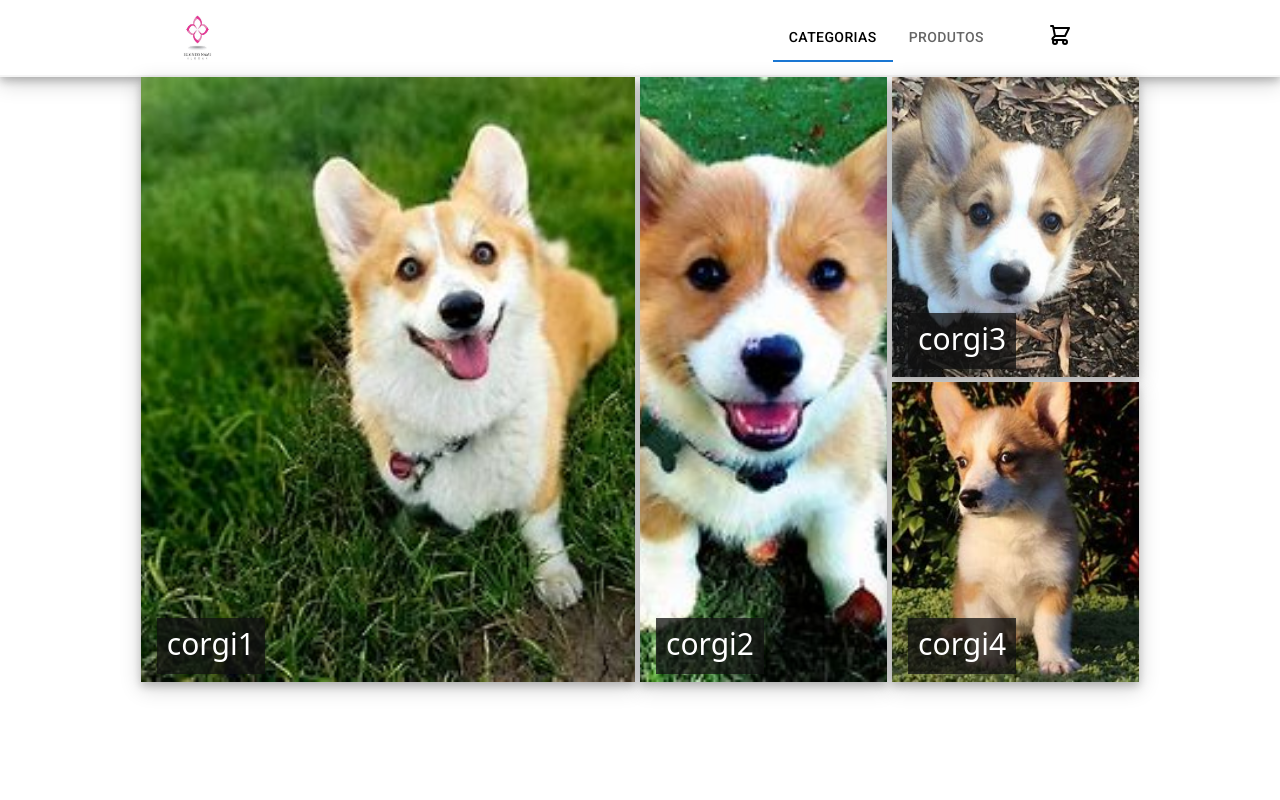
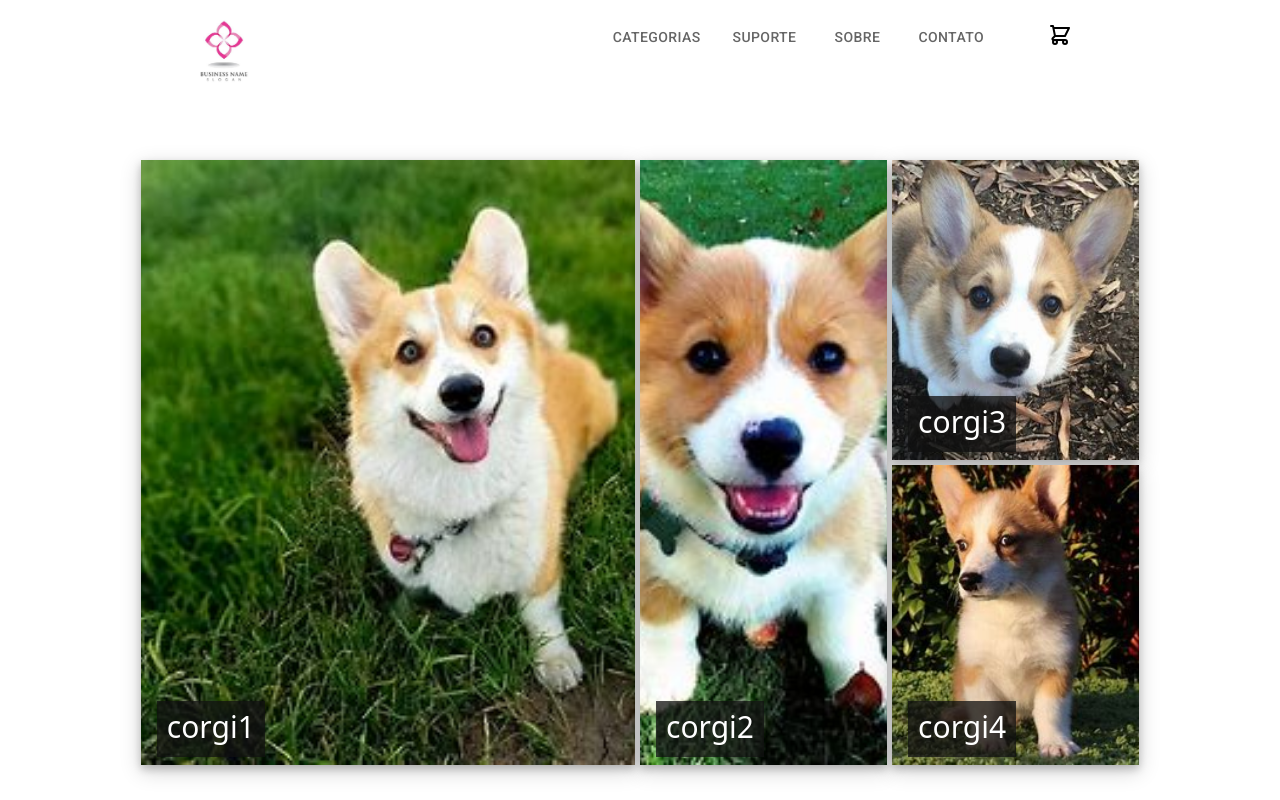
Before and after one commit to IcaroAndries/template-e-commerce, a React (Vite) app: page / in a window 1280 px wide. Built offline with nearby package versions, Linux system fonts and the light colour scheme.

Commit message:
feat: handlescroll and addEventListener Scroll

```diff
--- a/src/components/header/index.tsx
+++ b/src/components/header/index.tsx
@@ -6,16 +6,39 @@ import { Tooltip, Tabs, Tab } from "@mui/material";
 
 function Header() {
   const [value, setValue] = useState("one");
+  const [showNav, setShowNav] = useState(false);
 
   const handleChange = (event: React.SyntheticEvent, newValue: string) => {
     setValue(newValue);
   };
 
+  const handleScroll = () => {
+    let scrollPosition = window.scrollY;
+    if (scrollPosition > 39) {
+      setShowNav(true);
+    } else {
+      setShowNav(false);
+    }
+  };
+
+  window.addEventListener("scroll", handleScroll);
+
   return (
-    <header className="header-container">
-        <a className="company-logo" href="www.google.com">
-          <img src={logo} alt="logo" />
-        </a>
+    <header
+      className="header-container"
+      style={
+        showNav
+          ? {
+              borderBottom: "2px solid #f5f5f5",
+              boxShadow:
+                "0 4px 8px 0 rgba(0, 0, 0, 0.2), 0 6px 20px 0 rgba(0, 0, 0, 0.19)",
+            }
+          : {}
+      }
+    >
+      <a className="company-logo" href="www.google.com">
+        <img style={showNav ? {maxWidth: "100%"} : {}} src={logo} alt="logo" />
+      </a>
       <div className="header-menu">
         <div className="inner-menu">
           <Tabs
@@ -26,10 +49,11 @@ function Header() {
             indicatorColor="primary"
             aria-label="secondary tabs example"
           >
-            <Tab className="tab-menu" value="one" label="Categorias" />
-            <Tab className="tab-menu" value="two" label="Produtos" />
+            <Tab className="tab-menu" value="categories" label="Categorias" />
+            <Tab className="tab-menu" value="support" label="Suporte" />
+            <Tab className="tab-menu" value="about" label="Sobre" />
+            <Tab className="tab-menu" value="contact" label="Contato" />
           </Tabs>
-
           <Tooltip title="Carrinho">
             <button className="menu-header-item">
               <HiOutlineShoppingCart />
--- a/src/components/header/style.sass
+++ b/src/components/header/style.sass
@@ -1,42 +1,42 @@
 .header-container
       display: flex
       justify-content: space-between
+      position: fixed
+      z-index: 1
       padding-left: 10em
       padding-right: 10em
+      padding-top: 1
       align-items: center
       background-color: #fff
       width: 100%
       height: auto
-      border-bottom: 2px solid #f5f5f5
-      box-shadow: 0 4px 8px 0 rgba(0, 0, 0, 0.2), 0 6px 20px 0 rgba(0, 0, 0, 0.19)
+      .company-logo
 
-.company-logo
-      max-width: 75px
-      max-height: 75px
-      img
-            width: 75px
-            height: 75px
+            transition: all 0.5s ease-in-out
+            max-width: 4.6875em
+            max-height: 4.6875em
+            img
+                  max-width: 8em
+      .header-menu
+            .inner-menu
+                  display: flex
+            .menu-header-item
+                  margin-right: 2em
+                  font-size: 1.5em
+                  font-weight: bold
+                  transition: background-color 0.5s
+                  .tab-menu
+                        &:link
+                              text-decoration: none
+                              color: #000
+                        &:hover
+                              text-decoration: underline
+                              opacity: 0.7
+            button
+                  border: none
+                  text-decoration: none
+                  background-color: transparent
 
-.header-menu
-      .inner-menu
-            display: flex
-      .menu-header-item
-            padding-right: 2em
-            font-size: 1.5em
-            font-weight: bold
-            transition: background-color 0.5s
-            .tab-menu
-                  &:link
-                        text-decoration: none
-                        color: #000
-                  &:hover
-                        text-decoration: underline
-                        opacity: 0.7
-      button
-            border: none
-            text-decoration: none
-            background-color: transparent
-
-@media(width < 750px )
+@media (max-width:750px)
       .header-container
             background: red
--- a/src/pages/home/components/hero/style.sass
+++ b/src/pages/home/components/hero/style.sass
@@ -4,6 +4,7 @@
     display: grid
     grid-template-areas: 'image-1 image-2 image-3' 'image-1 image-2 image-4'
     gap: 5px
+    padding-top: 10em
     grid-template-columns: 2fr 1fr 1fr
     grid-template-rows: 300px 300px
     background-color: #fff
```
